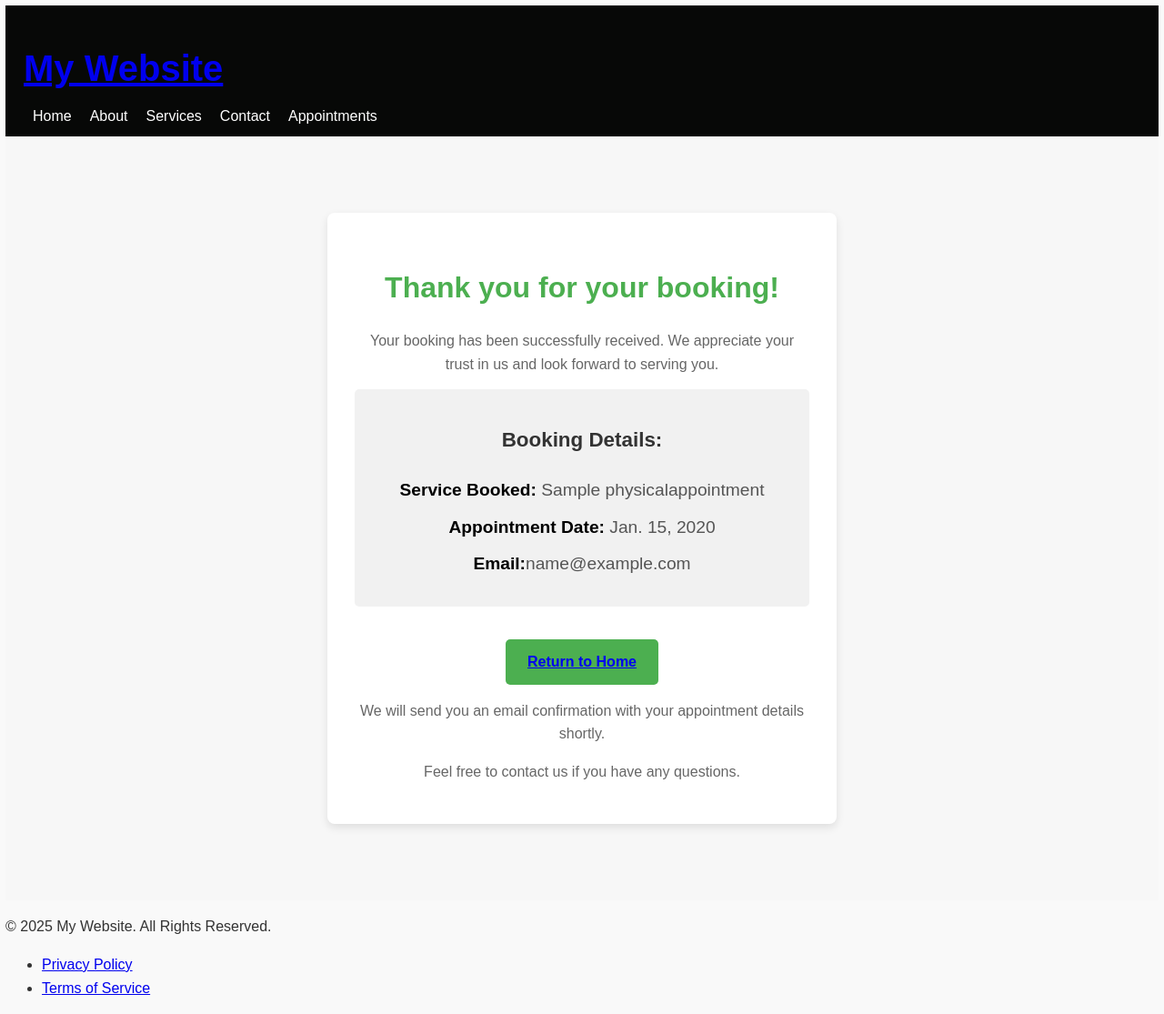
After one commit to Ghalib92/mySystem, a Django app: page /booking-success/1/ in a window 1280 px wide. The commit adds this page. Shown: the whole page at 91% size. Run offline with Django 5.2, Linux system fonts and the light colour scheme; tables that the repository leaves empty hold one stand-in row (values such as "Sample post").

Commit message:
in making changes

```diff
--- a/myHospital/firstapp/static/css/style.css
+++ b/myHospital/firstapp/static/css/style.css
@@ -249,3 +249,82 @@ form button:hover {
     transform: scale(1.05); /* Slight zoom-in effect */
     box-shadow: 0 6px 10px rgba(0, 0, 0, 0.4); /* Enhanced shadow on hover */
 }
+/* Booking Success Page Styles */
+.booking-success-container {
+    display: flex;
+    justify-content: center;
+    align-items: center;
+    height: 100vh;
+    background-color: #f7f7f7;
+    font-family: Arial, sans-serif;
+    padding: 20px;
+}
+
+.booking-success-message {
+    background-color: #ffffff;
+    padding: 30px;
+    border-radius: 8px;
+    box-shadow: 0px 4px 10px rgba(0, 0, 0, 0.1);
+    max-width: 500px;
+    width: 100%;
+    text-align: center;
+}
+
+.booking-success-message h2 {
+    color: #4caf50;  /* Green color for the success message */
+    font-size: 2rem;
+    margin-bottom: 20px;
+}
+
+.booking-success-message p {
+    color: #333;
+    font-size: 1.1rem;
+    margin-bottom: 15px;
+}
+
+.booking-details {
+    background-color: #f1f1f1;
+    padding: 15px;
+    border-radius: 5px;
+    margin-bottom: 20px;
+}
+
+.booking-details h3 {
+    font-size: 1.4rem;
+    color: #333;
+}
+
+.booking-details ul {
+    list-style-type: none;
+    padding: 0;
+}
+
+.booking-details ul li {
+    font-size: 1.2rem;
+    margin-bottom: 10px;
+    color: #555;
+}
+
+.booking-details strong {
+    color: #000;
+}
+
+.booking-details li:last-child {
+    margin-bottom: 0;
+}
+
+.booking-success-message p {
+    color: #666;
+    font-size: 1rem;
+}
+.btnn{
+    display: inline-block;
+    margin-top: 1rem;
+    padding: 0.75rem 1.5rem;
+    background-color: #4CAF50;
+    color: white;
+    text-decoration: none;
+    font-weight: bold;
+    border-radius: 5px;
+    transition: background-color 0.3s ease;
+}
--- a/myHospital/firstapp/static/js/script.js
+++ b/myHospital/firstapp/static/js/script.js
@@ -22,3 +22,18 @@ document.addEventListener('DOMContentLoaded', () => {
         });
     }
 });
+// Fade-in effect for the booking success page
+window.onload = function() {
+    var successMessage = document.querySelector('.booking-success-message');
+    successMessage.style.opacity = 0;
+
+    setTimeout(function() {
+        successMessage.style.transition = 'opacity 1s ease-in';
+        successMessage.style.opacity = 1;
+    }, 100); // Fade-in delay
+};
+
+// Auto-redirect after 5 seconds (Optional)
+setTimeout(function() {
+    window.location.href = '/';  // Redirect to homepage after 5 seconds
+}, 5000);
--- /dev/null
+++ b/myHospital/firstapp/templates/base.html
@@ -0,0 +1,54 @@
+<!DOCTYPE html>
+<html lang="en">
+
+<head>
+    <meta charset="UTF-8">
+    <meta name="viewport" content="width=device-width, initial-scale=1.0">
+    <title>{% block title %}My Website{% endblock %}</title>
+    <!-- Link to your main CSS -->
+    {% load static %}
+    <link rel="stylesheet" href="{% static 'css/style.css' %}">
+    <!-- Optionally include other CSS libraries (e.g., Bootstrap) -->
+    <link rel="stylesheet" href="https://cdnjs.cloudflare.com/ajax/libs/font-awesome/6.0.0-beta3/css/all.min.css">
+    <!-- Add any additional meta tags -->
+</head>
+
+<body>
+    <header>
+        <div class="navbar">
+            <div class="logo">
+                <h1><a href="/">My Website</a></h1>
+            </div>
+            <nav>
+                <ul>
+                    <li><a href="/">Home</a></li>
+                    <li><a href="/about">About</a></li>
+                    <li><a href="/services">Services</a></li>
+                    <li><a href="/contact">Contact</a></li>
+                    <li><a href="/appointments">Appointments</a></li>
+                </ul>
+            </nav>
+        </div>
+    </header>
+
+    <main>
+        {% block content %}
+        <!-- This block will be overridden by the content of each page -->
+        {% endblock %}
+    </main>
+
+    <footer>
+        <div class="footer-content">
+            <p>&copy; 2025 My Website. All Rights Reserved.</p>
+            <ul>
+                <li><a href="/privacy-policy">Privacy Policy</a></li>
+                <li><a href="/terms-of-service">Terms of Service</a></li>
+            </ul>
+        </div>
+    </footer>
+
+    <!-- Include JavaScript files -->
+    <script src="{% static 'js/script.js' %}"></script>
+</body>
+
+</html>
--- /dev/null
+++ b/myHospital/firstapp/templates/booking_success.html
@@ -0,0 +1,29 @@
+{% extends 'base.html' %}
+
+{% block title %}Booking Success{% endblock %}
+
+{% block content %}
+<div class="booking-success-container">
+    <div class="booking-success-message">
+        <h2>Thank you for your booking!</h2>
+        <p>Your booking has been successfully received. We appreciate your trust in us and look forward to serving you.</p>
+
+        <div class="booking-details">
+            <h3>Booking Details:</h3>
+            <ul>
+                <li><strong>Service Booked:</strong> {{ service }}</li>
+                <li><strong>Appointment Date:</strong> {{ appointment_date }}</li>
+                <li><strong>Email:</strong>{{ email}}</li>
+            </ul>
+        </div>
+        <div class="btnn">
+            <a href="{% url 'home' %}" >Return to Home</a>
+
+        </div>
+
+
+        <p>We will send you an email confirmation with your appointment details shortly.</p>
+        <p>Feel free to contact us if you have any questions.</p>
+    </div>
+</div>
+{% endblock %}
--- a/myHospital/firstapp/urls.py
+++ b/myHospital/firstapp/urls.py
@@ -6,7 +6,7 @@ urlpatterns = [
     path('online_consultations/', views.online, name='online_consultations'),
     path('physical_appointment/', views.physical, name='physical_appointment'),
     path('emergency_care/', views.emergency, name='emergency_care'),
-
+    path('booking-success/<int:appointment_id>/', views.booking, name='booking_success'),
 
 
  ]
--- a/myHospital/firstapp/views.py
+++ b/myHospital/firstapp/views.py
@@ -1,7 +1,8 @@
-from django.shortcuts import render,redirect
+from django.shortcuts import render,redirect,get_object_or_404
 from django.http import HttpResponse
 from django.template import loader
 from .forms import PhysicalAppointmentForm
+from .models import PhysicalAppointment
 
 # Create your views here.
 
@@ -13,15 +14,25 @@ def online(request):
     return HttpResponse(template.render())
 def physical(request):
     if request.method == 'POST':
+
         form = PhysicalAppointmentForm(request.POST)
         if form.is_valid():
-            form.save()
-            return redirect('physical_appointment')  # Replace with your success page
+           new_appointment= form.save()
+           return redirect('booking_success',appointment_id=new_appointment.id)  # Replace with your success page
     else:
         form = PhysicalAppointmentForm()
 
     return render(request, 'physical_appointment.html', {'form': form})
+def booking(request,appointment_id):
+    appointment = get_object_or_404(PhysicalAppointment, id=appointment_id)
 
+    context = {
+        'service':appointment.name,
+        'appointment_date':appointment.appointment_date,
+        'email': appointment.email
+
+ }
+    return render(request, 'booking_success.html', context)
 def emergency(request):
     template = loader.get_template('emergency_care.html')
     return HttpResponse(template.render())
```
